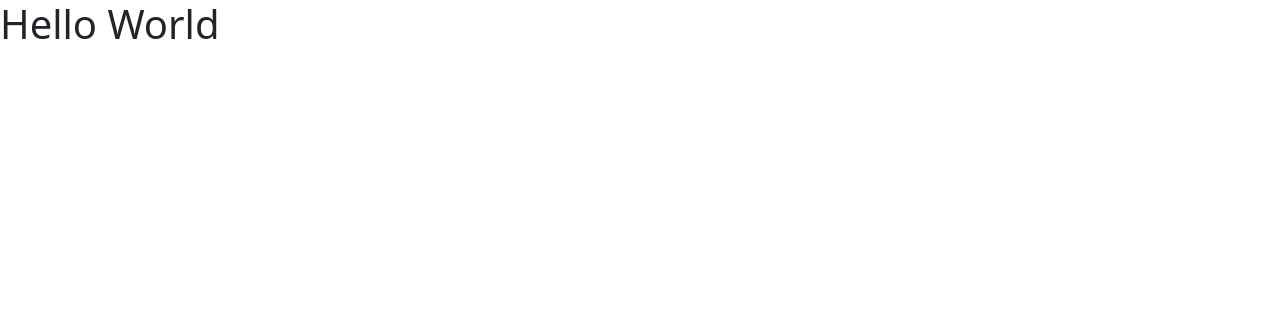
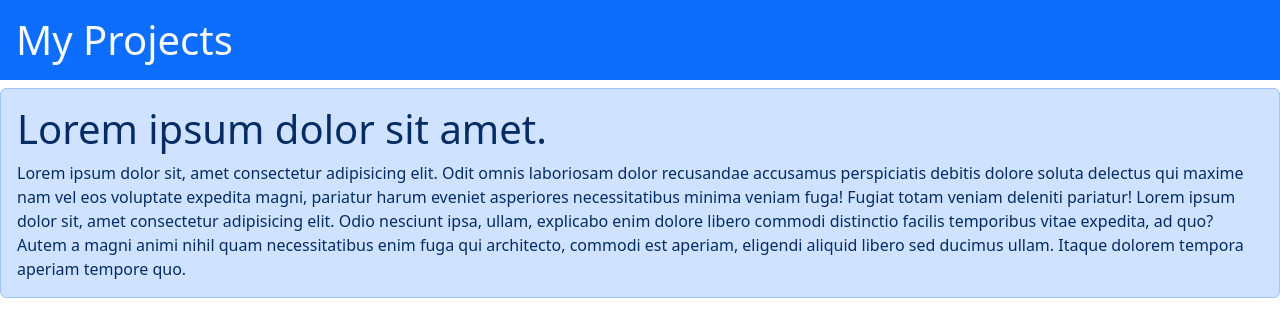
Before and after one commit to ErUmairWaseem/Second-React_App, a React (Create React App) app: page / in a window 1280 px wide. Shown: the top 336 px of the page. Built offline with nearby package versions, Linux system fonts and the light colour scheme.

Commit message:
b11-done

```diff
--- a/src/App.js
+++ b/src/App.js
@@ -1,15 +1,25 @@
 //import "./App.css";
 
+function App() {
+  return (
+    <>
+      <h1 className="bg-primary text-light p-3">My Projects</h1>
 
-function App() {
-
-  return(
-    <>
-      <h1>Hello World</h1>
+      <div className="alert alert-primary">
+        <h1>Lorem ipsum dolor sit amet.</h1>
+        Lorem ipsum dolor sit, amet consectetur adipisicing elit. Odit omnis
+        laboriosam dolor recusandae accusamus perspiciatis debitis dolore soluta
+        delectus qui maxime nam vel eos voluptate expedita magni, pariatur harum
+        eveniet asperiores necessitatibus minima veniam fuga! Fugiat totam
+        veniam deleniti pariatur! Lorem ipsum dolor sit, amet consectetur
+        adipisicing elit. Odio nesciunt ipsa, ullam, explicabo enim dolore
+        libero commodi distinctio facilis temporibus vitae expedita, ad quo?
+        Autem a magni animi nihil quam necessitatibus enim fuga qui architecto,
+        commodi est aperiam, eligendi aliquid libero sed ducimus ullam. Itaque
+        dolorem tempora aperiam tempore quo.
+      </div>
     </>
-
   );
-
 }
 
 export default App;
```
